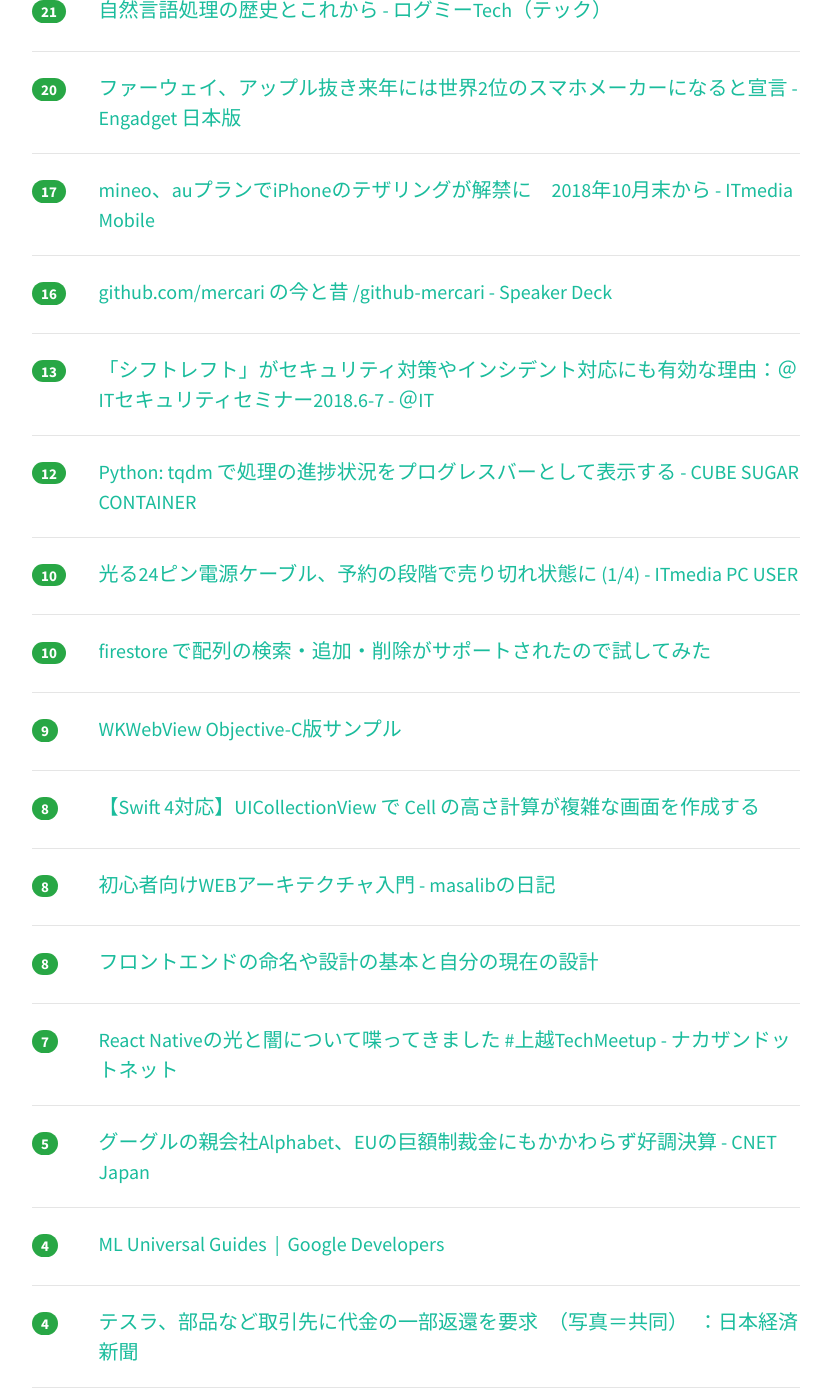
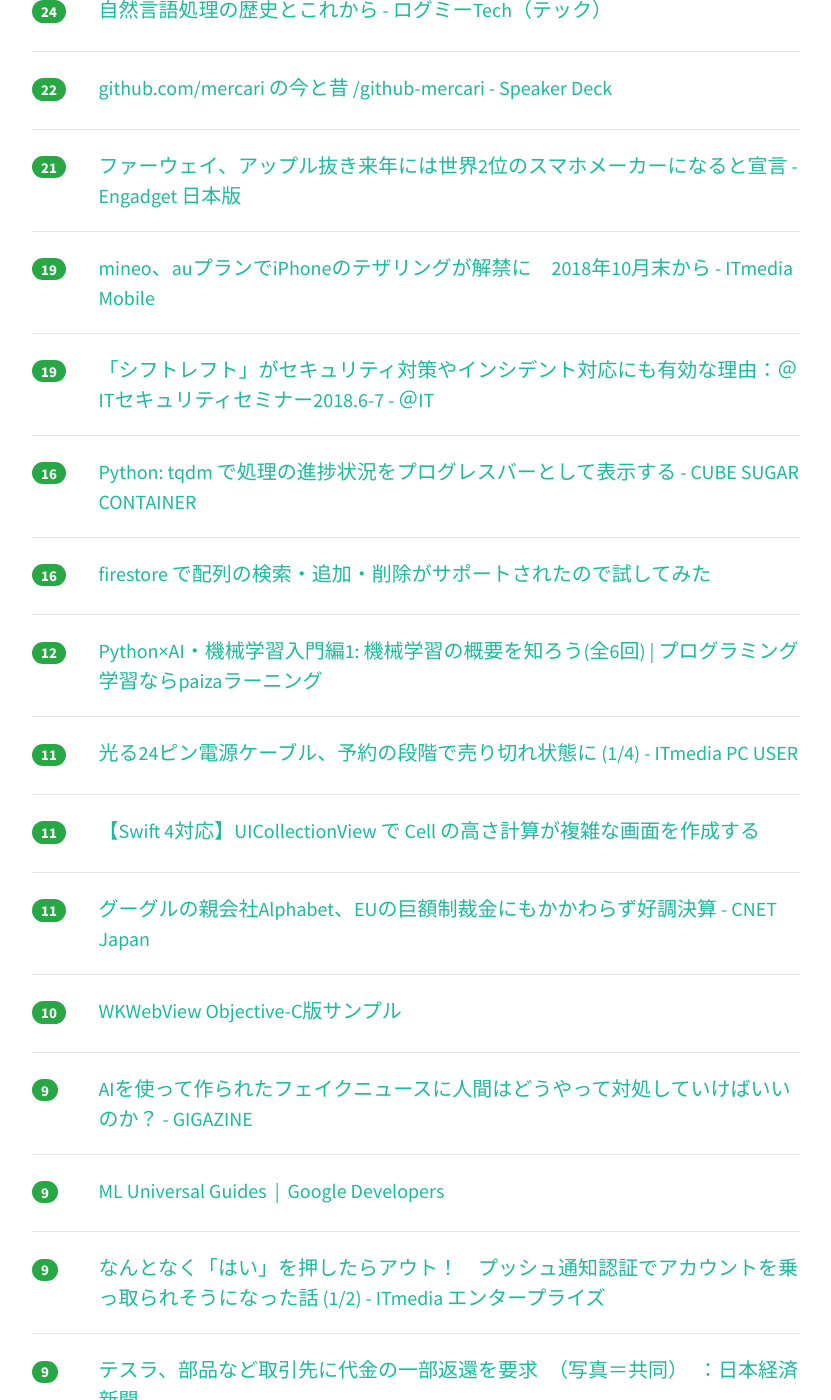
Before and after one commit to yatta47/hatena-matome-site, a Jekyll site: the page built from _posts/2018-07-24-hatena.md, in a window 1280 px wide and 1400 px high, scrolled down 1143 px. Shown: the whole window, without its empty margins (224-1055 px from the left). Built offline with Jekyll 4.4.1, drawn with Linux system fonts in a browser that asks for light colours; nearby versions of some CDN libraries; some of the changed text lies outside the part shown.

Commit message:
Updated 2018-07-24

```diff
--- a/_posts/2018-07-24-hatena.md
+++ b/_posts/2018-07-24-hatena.md
@@ -1,34 +1,39 @@
 ---
 layout: post
 title:  "2018-07-24 はてぶIT"
-date:   2018-07-24 09:02:27
+date:   2018-07-24 10:02:30
 tags: [it-hotentry]
 ---
-27 件のデータあり
+32 件のデータあり
 
 <hr><div class="row">
-<div class="col-1"><span class="badge badge-pill badge-success h2">105</span></div>
+<div class="col-1"><span class="badge badge-pill badge-success h2">145</span></div>
 <div class="col-11"><a href='https://www.slideshare.net/otsune/ss-107113361' target='_blank'>博士の異常なネットウォッチ</a></div>
 </div>
 <hr>
 <div class="row">
-<div class="col-1"><span class="badge badge-pill badge-success h2">55</span></div>
+<div class="col-1"><span class="badge badge-pill badge-success h2">134</span></div>
+<div class="col-11"><a href='https://recruit-tech.co.jp/blog/2018/07/23/rtech_bootcamp_2018/' target='_blank'>リクルートテクノロジーズ　エンジニアコース新人研修の内容を公開します（2018年度版） | リクルートテクノロジーズ　メンバーズブログ</a></div>
+</div>
+<hr>
+<div class="row">
+<div class="col-1"><span class="badge badge-pill badge-success h2">110</span></div>
+<div class="col-11"><a href='https://forest.watch.impress.co.jp/docs/serial/yajiuma/1134357.html' target='_blank'>知らなかった……“青空文庫”の全データは“GitHub”から一括ダウンロードできる！ - やじうまの杜 - 窓の杜</a></div>
+</div>
+<hr>
+<div class="row">
+<div class="col-1"><span class="badge badge-pill badge-success h2">85</span></div>
 <div class="col-11"><a href='https://www.infoq.com/jp/news/2018/07/github-mysql-high-availability' target='_blank'>GithubエンジニアリングがMySQL高可用性のために新しいアーキテクチャを採用</a></div>
 </div>
 <hr>
 <div class="row">
-<div class="col-1"><span class="badge badge-pill badge-success h2">37</span></div>
+<div class="col-1"><span class="badge badge-pill badge-success h2">46</span></div>
 <div class="col-11"><a href='https://tech.dely.jp/entry/2018/07/23/151137' target='_blank'>クラシル、不屈のキャッシュ戦略 - dely engineering blog</a></div>
 </div>
 <hr>
 <div class="row">
-<div class="col-1"><span class="badge badge-pill badge-success h2">34</span></div>
+<div class="col-1"><span class="badge badge-pill badge-success h2">38</span></div>
 <div class="col-11"><a href='https://dev.classmethod.jp/cloud/aws/cloudformation_template_for_api_gateway_integration_to_lambda/' target='_blank'>API Gateway + Lambda のCloudFormationテンプレート ｜ Developers.IO</a></div>
-</div>
-<hr>
-<div class="row">
-<div class="col-1"><span class="badge badge-pill badge-success h2">33</span></div>
-<div class="col-11"><a href='https://recruit-tech.co.jp/blog/2018/07/23/rtech_bootcamp_2018/' target='_blank'>リクルートテクノロジーズ　エンジニアコース新人研修の内容を公開します（2018年度版） | リクルートテクノロジーズ　メンバーズブログ</a></div>
 </div>
 <hr>
 <div class="row">
@@ -42,58 +47,83 @@ tags: [it-hotentry]
 </div>
 <hr>
 <div class="row">
-<div class="col-1"><span class="badge badge-pill badge-success h2">25</span></div>
-<div class="col-11"><a href='https://forest.watch.impress.co.jp/docs/serial/yajiuma/1134357.html' target='_blank'>知らなかった……“青空文庫”の全データは“GitHub”から一括ダウンロードできる！ - やじうまの杜 - 窓の杜</a></div>
+<div class="col-1"><span class="badge badge-pill badge-success h2">24</span></div>
+<div class="col-11"><a href='https://logmi.jp/301860' target='_blank'>自然言語処理の歴史とこれから - ログミーTech（テック）</a></div>
+</div>
+<hr>
+<div class="row">
+<div class="col-1"><span class="badge badge-pill badge-success h2">22</span></div>
+<div class="col-11"><a href='https://speakerdeck.com/hirak/github-mercari' target='_blank'>github.com/mercari の今と昔 /github-mercari - Speaker Deck</a></div>
 </div>
 <hr>
 <div class="row">
 <div class="col-1"><span class="badge badge-pill badge-success h2">21</span></div>
-<div class="col-11"><a href='https://logmi.jp/301860' target='_blank'>自然言語処理の歴史とこれから - ログミーTech（テック）</a></div>
-</div>
-<hr>
-<div class="row">
-<div class="col-1"><span class="badge badge-pill badge-success h2">20</span></div>
 <div class="col-11"><a href='https://japanese.engadget.com/2018/07/23/2/' target='_blank'>ファーウェイ、アップル抜き来年には世界2位のスマホメーカーになると宣言 - Engadget 日本版</a></div>
 </div>
 <hr>
 <div class="row">
-<div class="col-1"><span class="badge badge-pill badge-success h2">17</span></div>
+<div class="col-1"><span class="badge badge-pill badge-success h2">19</span></div>
 <div class="col-11"><a href='http://www.itmedia.co.jp/mobile/articles/1807/23/news128.html' target='_blank'>mineo、auプランでiPhoneのテザリングが解禁に　2018年10月末から - ITmedia Mobile</a></div>
 </div>
 <hr>
 <div class="row">
-<div class="col-1"><span class="badge badge-pill badge-success h2">16</span></div>
-<div class="col-11"><a href='https://speakerdeck.com/hirak/github-mercari' target='_blank'>github.com/mercari の今と昔 /github-mercari - Speaker Deck</a></div>
-</div>
-<hr>
-<div class="row">
-<div class="col-1"><span class="badge badge-pill badge-success h2">13</span></div>
+<div class="col-1"><span class="badge badge-pill badge-success h2">19</span></div>
 <div class="col-11"><a href='http://www.atmarkit.co.jp/ait/articles/1807/24/news006.html' target='_blank'>「シフトレフト」がセキュリティ対策やインシデント対応にも有効な理由：＠ITセキュリティセミナー2018.6-7 - ＠IT</a></div>
 </div>
 <hr>
 <div class="row">
-<div class="col-1"><span class="badge badge-pill badge-success h2">12</span></div>
+<div class="col-1"><span class="badge badge-pill badge-success h2">16</span></div>
 <div class="col-11"><a href='https://blog.amedama.jp/entry/2018/07/23/080000' target='_blank'>Python: tqdm で処理の進捗状況をプログレスバーとして表示する - CUBE SUGAR CONTAINER</a></div>
 </div>
 <hr>
 <div class="row">
-<div class="col-1"><span class="badge badge-pill badge-success h2">10</span></div>
+<div class="col-1"><span class="badge badge-pill badge-success h2">16</span></div>
+<div class="col-11"><a href='https://qiita.com/zaru/items/45574cf5919441953b2e' target='_blank'>firestore で配列の検索・追加・削除がサポートされたので試してみた</a></div>
+</div>
+<hr>
+<div class="row">
+<div class="col-1"><span class="badge badge-pill badge-success h2">12</span></div>
+<div class="col-11"><a href='https://paiza.jp/works/ai_ml/primer/m1-challenge1' target='_blank'>Python×AI・機械学習入門編1: 機械学習の概要を知ろう(全6回) | プログラミング学習ならpaizaラーニング</a></div>
+</div>
+<hr>
+<div class="row">
+<div class="col-1"><span class="badge badge-pill badge-success h2">11</span></div>
 <div class="col-11"><a href='http://www.itmedia.co.jp/pcuser/articles/1807/23/news104.html' target='_blank'>光る24ピン電源ケーブル、予約の段階で売り切れ状態に (1/4) - ITmedia PC USER</a></div>
 </div>
 <hr>
 <div class="row">
+<div class="col-1"><span class="badge badge-pill badge-success h2">11</span></div>
+<div class="col-11"><a href='https://qiita.com/AkkeyLab/items/25a786875569c317dd83' target='_blank'>【Swift 4対応】UICollectionView で Cell の高さ計算が複雑な画面を作成する</a></div>
+</div>
+<hr>
+<div class="row">
+<div class="col-1"><span class="badge badge-pill badge-success h2">11</span></div>
+<div class="col-11"><a href='https://japan.cnet.com/article/35122900/' target='_blank'>グーグルの親会社Alphabet、EUの巨額制裁金にもかかわらず好調決算 - CNET Japan</a></div>
+</div>
+<hr>
+<div class="row">
 <div class="col-1"><span class="badge badge-pill badge-success h2">10</span></div>
-<div class="col-11"><a href='https://qiita.com/zaru/items/45574cf5919441953b2e' target='_blank'>firestore で配列の検索・追加・削除がサポートされたので試してみた</a></div>
+<div class="col-11"><a href='https://qiita.com/miutex/items/625675e8fa33336eaabb' target='_blank'>WKWebView Objective-C版サンプル</a></div>
 </div>
 <hr>
 <div class="row">
 <div class="col-1"><span class="badge badge-pill badge-success h2">9</span></div>
-<div class="col-11"><a href='https://qiita.com/miutex/items/625675e8fa33336eaabb' target='_blank'>WKWebView Objective-C版サンプル</a></div>
+<div class="col-11"><a href='https://gigazine.net/news/20180724-challenges-of-deep-fake-news/' target='_blank'>AIを使って作られたフェイクニュースに人間はどうやって対処していけばいいのか？ - GIGAZINE</a></div>
 </div>
 <hr>
 <div class="row">
-<div class="col-1"><span class="badge badge-pill badge-success h2">8</span></div>
-<div class="col-11"><a href='https://qiita.com/AkkeyLab/items/25a786875569c317dd83' target='_blank'>【Swift 4対応】UICollectionView で Cell の高さ計算が複雑な画面を作成する</a></div>
+<div class="col-1"><span class="badge badge-pill badge-success h2">9</span></div>
+<div class="col-11"><a href='https://developers.google.com/machine-learning/guides/' target='_blank'>ML Universal Guides &nbsp;|&nbsp; Google Developers</a></div>
+</div>
+<hr>
+<div class="row">
+<div class="col-1"><span class="badge badge-pill badge-success h2">9</span></div>
+<div class="col-11"><a href='http://www.itmedia.co.jp/enterprise/articles/1807/24/news030.html' target='_blank'>なんとなく「はい」を押したらアウト！　プッシュ通知認証でアカウントを乗っ取られそうになった話 (1/2) - ITmedia エンタープライズ</a></div>
+</div>
+<hr>
+<div class="row">
+<div class="col-1"><span class="badge badge-pill badge-success h2">9</span></div>
+<div class="col-11"><a href='https://www.nikkei.com/article/DGXMZO33274630T20C18A7EAF000/' target='_blank'>テスラ、部品など取引先に代金の一部返還を要求　（写真＝共同）　：日本経済新聞</a></div>
 </div>
 <hr>
 <div class="row">
@@ -107,37 +137,32 @@ tags: [it-hotentry]
 </div>
 <hr>
 <div class="row">
+<div class="col-1"><span class="badge badge-pill badge-success h2">8</span></div>
+<div class="col-11"><a href='https://qiita.com/_rema_lp/items/c1ef92625ecaf4421e6f' target='_blank'>Nuxt.js (Vue.js) + Express + Socket.IO でリアルタイムWeb (チャット) を体験する</a></div>
+</div>
+<hr>
+<div class="row">
 <div class="col-1"><span class="badge badge-pill badge-success h2">7</span></div>
 <div class="col-11"><a href='https://blog.nkzn.info/entry/2018/07/23/165427' target='_blank'>React Nativeの光と闇について喋ってきました #上越TechMeetup - ナカザンドットネット</a></div>
 </div>
 <hr>
 <div class="row">
-<div class="col-1"><span class="badge badge-pill badge-success h2">5</span></div>
-<div class="col-11"><a href='https://japan.cnet.com/article/35122900/' target='_blank'>グーグルの親会社Alphabet、EUの巨額制裁金にもかかわらず好調決算 - CNET Japan</a></div>
+<div class="col-1"><span class="badge badge-pill badge-success h2">7</span></div>
+<div class="col-11"><a href='http://d.hatena.ne.jp/Kango/20180724/1532387187' target='_blank'>多摩都市モノレールのランサムウェア被害についてまとめてみた - piyolog</a></div>
 </div>
 <hr>
 <div class="row">
-<div class="col-1"><span class="badge badge-pill badge-success h2">4</span></div>
-<div class="col-11"><a href='https://developers.google.com/machine-learning/guides/' target='_blank'>ML Universal Guides &nbsp;|&nbsp; Google Developers</a></div>
-</div>
-<hr>
-<div class="row">
-<div class="col-1"><span class="badge badge-pill badge-success h2">4</span></div>
-<div class="col-11"><a href='https://www.nikkei.com/article/DGXMZO33274630T20C18A7EAF000/' target='_blank'>テスラ、部品など取引先に代金の一部返還を要求　（写真＝共同）　：日本経済新聞</a></div>
+<div class="col-1"><span class="badge badge-pill badge-success h2">5</span></div>
+<div class="col-11"><a href='http://developers.gnavi.co.jp/entry/benkyokai_knowhow/' target='_blank'>社内にエンジニア勉強会の文化が芽吹くまでの1年間の振り返りとノウハウ公開 - ぐるなびをちょっと良くするエンジニアブログ</a></div>
 </div>
 <hr>
 <div class="row">
 <div class="col-1"><span class="badge badge-pill badge-success h2">3</span></div>
-<div class="col-11"><a href='https://paiza.jp/works/ai_ml/primer/m1-challenge1' target='_blank'>Python×AI・機械学習入門編1: 機械学習の概要を知ろう(全6回) | プログラミング学習ならpaizaラーニング</a></div>
+<div class="col-11"><a href='https://dev.classmethod.jp/remote-work/emote-work-in-niseko/' target='_blank'>涼しいニセコで半月間リモートワークしてみた ｜ Developers.IO</a></div>
 </div>
 <hr>
 <div class="row">
 <div class="col-1"><span class="badge badge-pill badge-success h2">3</span></div>
-<div class="col-11"><a href='https://gigazine.net/news/20180724-challenges-of-deep-fake-news/' target='_blank'>AIを使って作られたフェイクニュースに人間はどうやって対処していけばいいのか？ - GIGAZINE</a></div>
+<div class="col-11"><a href='https://internet.watch.impress.co.jp/docs/yajiuma/1134372.html' target='_blank'>Twitter社による偽アカウント削除、78％のフォロワーを失ったユーザー見つかる【やじうまWatch】 - INTERNET Watch</a></div>
 </div>
 <hr>
-<div class="row">
-<div class="col-1"><span class="badge badge-pill badge-success h2">3</span></div>
-<div class="col-11"><a href='http://www.itmedia.co.jp/enterprise/articles/1807/24/news030.html' target='_blank'>なんとなく「はい」を押したらアウト！　プッシュ通知認証でアカウントを乗っ取られそうになった話 (1/2) - ITmedia エンタープライズ</a></div>
-</div>
-<hr>
```
